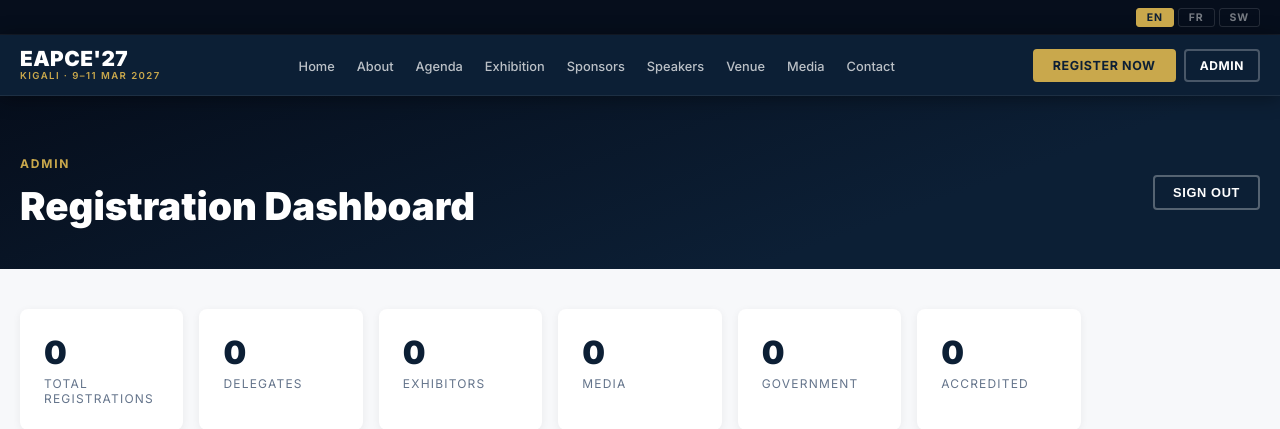
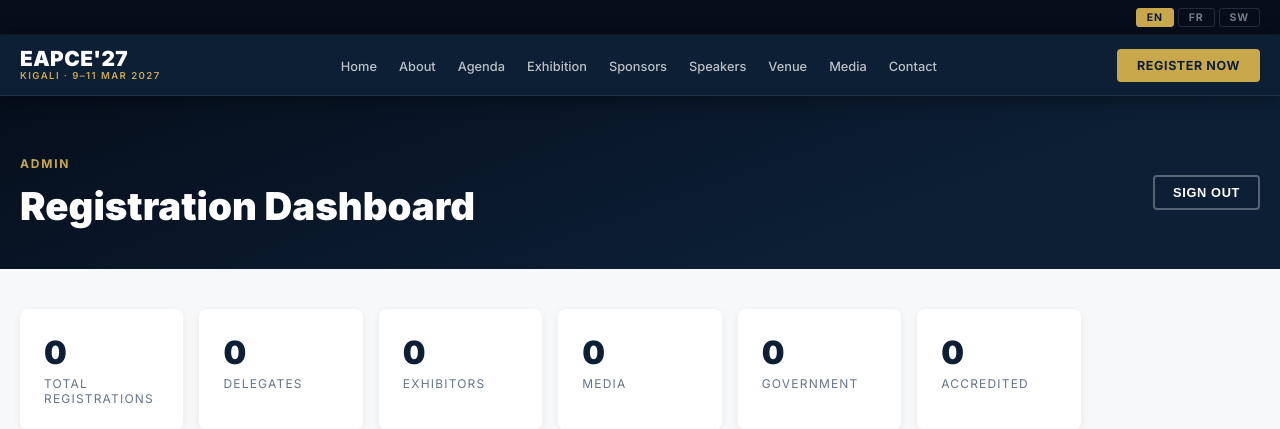
Before and after one commit to MutuzoCFoxx/eapce27-demo, a Laravel app: page /admin in a window 1280 px wide. Shown: the top 429 px of the page. Run offline with Laravel 12, Linux system fonts and the light colour scheme; a user stored in the database is signed in; data comes from the database, SQL or seed files in the repository; data that the repository does not hold is empty.

Commit message:
fix: remove admin link from public navigation (desktop + mobile)
Co-Authored-By: Claude Sonnet 4.6 <noreply@anthropic.com>

```diff
--- a/resources/views/layouts/app.blade.php
+++ b/resources/views/layouts/app.blade.php
@@ -115,7 +115,6 @@
                 </ul>
                 <div class="nav-cta">
                     <a href="{{ route('register') }}" class="btn-gold">{{ __('messages.register_now') }}</a>
-                    <a href="{{ route('admin.dashboard') }}" class="btn-outline" style="padding:7px 14px;font-size:0.75rem;border-color:rgba(255,255,255,0.25)">{{ __('messages.nav_admin') }}</a>
                 </div>
                 <button class="hamburger" id="hamburger" aria-label="Menu" onclick="toggleMenu()">
                     <span></span><span></span><span></span>
@@ -136,7 +135,6 @@
                 ] as $r => $label)
                     <a href="{{ route($r) }}" class="{{ request()->routeIs($r) ? 'active' : '' }}">{{ $label }}</a>
                 @endforeach
-                <a href="{{ route('admin.dashboard') }}" class="{{ request()->routeIs('admin.*') ? 'active' : '' }}">{{ __('messages.nav_admin') }}</a>
             </div>
         </nav>
     </div>
```
